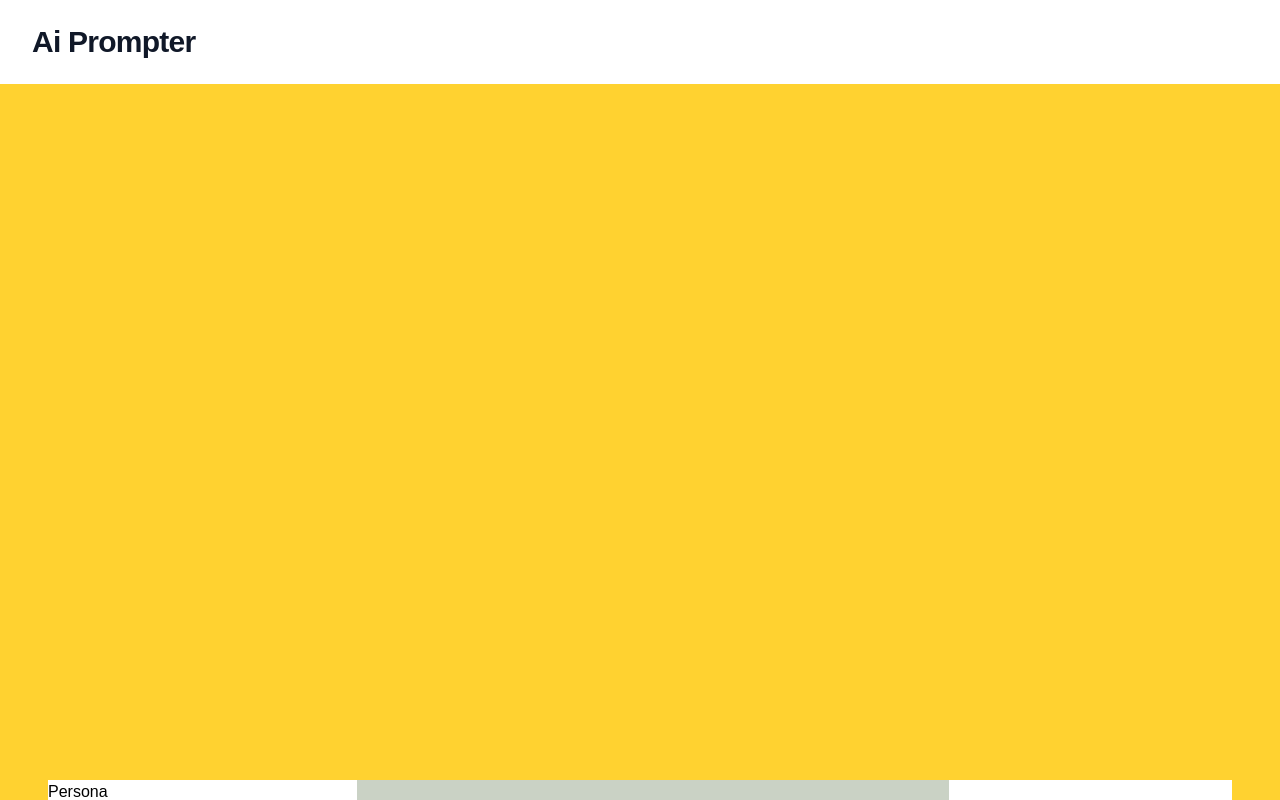
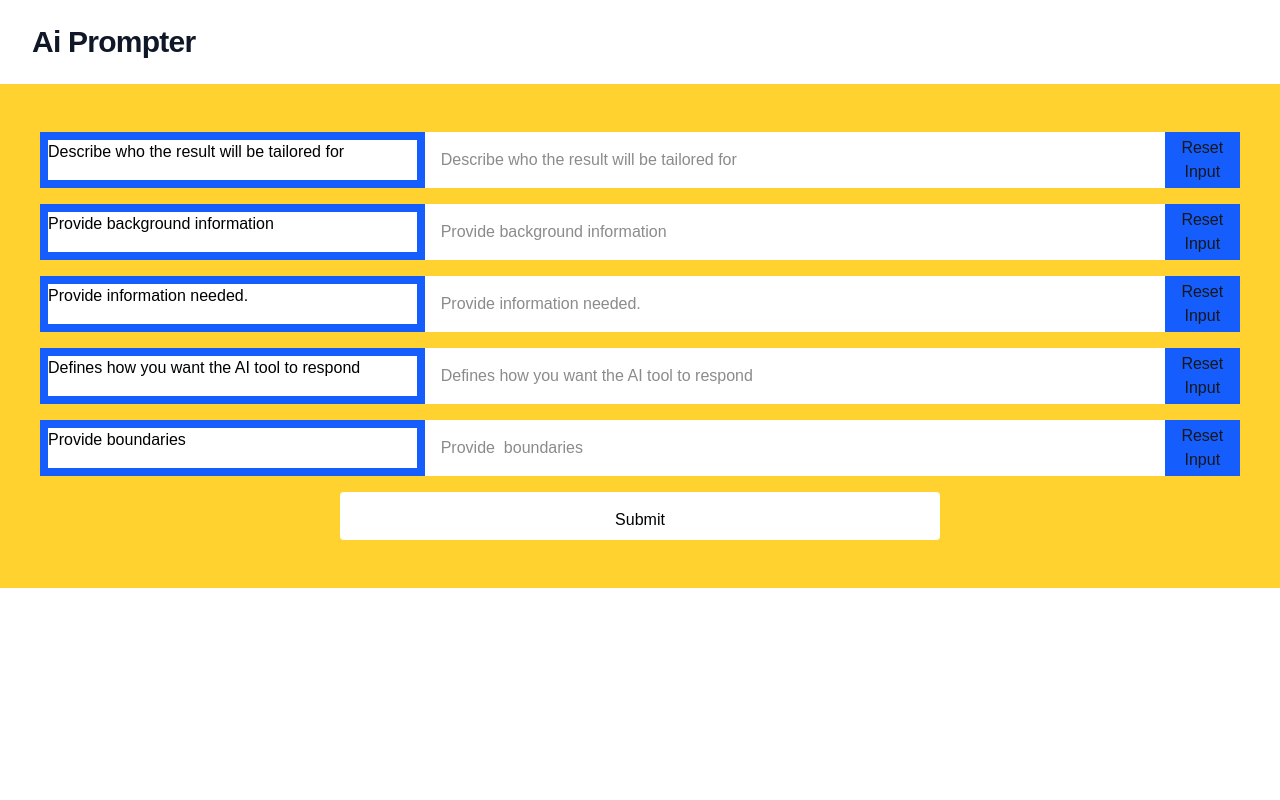
Before and after one commit to ivannissimrch/aiPrompter, a Next.js app: page / in a window 1280 px wide. Built offline with nearby package versions, Linux system fonts and the light colour scheme.

Commit message:
Add chat history

```diff
--- a/src/app/components/Form.tsx
+++ b/src/app/components/Form.tsx
@@ -1,61 +1,176 @@
 "use client";
 
 import { getAiAnswer } from "@/helpers/getAiAnswer";
-import { useRef, useState } from "react";
-import { Inputs } from "../page";
+import { FormEvent, useState } from "react";
+import Input from "./Input";
+import {
+  Button,
+  Dialog,
+  DialogActions,
+  DialogContent,
+  DialogTitle,
+} from "@mui/material";
+import ReactMarkdown from "react-markdown";
+import { v4 as uuidv4 } from "uuid";
+import storeToLocalStorage from "@/helpers/storeToLocalStorage";
+import getDataFromLocalStorage from "@/helpers/getDataFromLocalStorage";
+import { string } from "zod";
 
-export default function Form({ inputs }: { inputs: Inputs[] }) {
-  const [aiMessage, setAiMessage] = useState("");
-  const submitRef = useRef<HTMLButtonElement | null>(null);
+export interface Inputs {
+  id: string;
+  title: string;
+  question: string;
+}
 
-  function scrollToComponent(input: Inputs, idx: number) {
-    if (idx === inputs.length - 1) {
-      submitRef.current?.scrollIntoView({ behavior: "smooth" });
-      return;
+export interface Store {
+  inputValues: Inputs[];
+  userQuestion: string;
+  aiAnswer: string;
+  id: string;
 }
-    inputs[idx + 1].inputRef.current?.scrollIntoView({
-      behavior: "smooth",
+
+export interface PrevConversations {
+  user: string;
+  model: string;
+}
+
+const initialStoreState: Store = {
+  inputValues: [
+    {
+      id: "q1",
+      title: "Describe who the result will be tailored for",
+      question: "",
+    },
+    { id: "q2", title: "Provide background information", question: "" },
+    { id: "q3", title: "Provide information needed.", question: "" },
+    {
+      id: "q4",
+      title: "Defines how you want the AI tool to respond",
+      question: "",
+    },
+    { id: "q5", title: "Provide  boundaries", question: "" },
+  ],
+  userQuestion: "",
+  aiAnswer: "",
+  id: uuidv4(),
+};
+
+export default function Form() {
+  const [storeState, setStoreState] = useState<Store>(initialStoreState);
+  const [isMessageOpen, setIsMessageOpen] = useState(false);
+
+  async function handleSubmit(event: FormEvent<HTMLFormElement>) {
+    event?.preventDefault();
+    // const conversationHistory = getDataFromLocalStorage("previousConversations")
+    //   .map(
+    //     (conversation: { conversation: string[] }) => conversation.conversation
+    //   )
+    //   .join(" ");
+
+    const userPrompt = await updateQuestion();
+    const aiAnswer = await getAiAnswer(userPrompt);
+    updateAiAnswer(aiAnswer);
+    //reset all input values
+    clearAllInputs();
+
+    //update chatHistory
+    // const prevConversations: PrevConversations[] | [] = getDataFromLocalStorage(
+    //   "previousConversations"
+    // );
+
+    // const currentConversation = {
+    //   conversation: `user asked ${userPrompt} and your response was ${aiAnswer}`,
+    // };
+    // prevConversations.unshift(currentConversation);
+    // storeToLocalStorage("previousConversations", prevConversations);
+  }
+
+  async function updateInputsValues(newValue: string, id: string) {
+    setStoreState((prev) => ({
+      ...prev,
+      inputValues: prev.inputValues.map((input) =>
+        input.id === id ? { ...input, question: newValue } : input
+      ),
+    }));
+  }
+
+  async function resetInputsValues(id: string) {
+    setStoreState((prev) => ({
+      ...prev,
+      inputValues: prev.inputValues.map((input) =>
+        input.id === id ? { ...input, question: "" } : input
+      ),
+    }));
+  }
+
+  async function clearAllInputs() {
+    setStoreState((prev) => ({
+      ...prev,
+      inputValues: prev.inputValues.map((input) => ({
+        ...input,
+        question: "",
+      })),
+    }));
+  }
+
+  async function updateQuestion() {
+    const userPrompt = storeState.inputValues
+      .map((inputValue) => inputValue.question)
+      .join(" ");
+    setStoreState((prev) => {
+      return {
+        ...prev,
+        userQuestion: userPrompt,
+      };
+    });
+    return userPrompt;
+  }
+
+  async function updateAiAnswer(newAnswer: string) {
+    console.log(newAnswer);
+    setIsMessageOpen(true);
+    setStoreState((prev) => {
+      return {
+        ...prev,
+        aiAnswer: newAnswer,
+      };
     });
   }
+
   return (
+    <>
       <form
-      onSubmit={async (event) => {
-        event?.preventDefault();
-        // const aiAnswer = await getAiAnswer(testPersonaMessage);
-        // setIsOpen(true);
-        // setAiMessage(aiAnswer);
-      }}
-      className="flex flex-col  w-full  p-10 items-center"
+        onSubmit={handleSubmit}
+        className="flex flex-col  w-full  p-10 items-center h1/2"
       >
-      {inputs.map((input, idx) => (
-        <div
+        {storeState.inputValues.map((input) => (
+          <Input
             key={input.title}
-          className={`${
-            idx === 0 ? "h-[90vh]" : "h-[100vh]"
-          } w-full flex flex-col justify-end`}
-          ref={input.inputRef}
-        >
-          <label className="bg-white  m-2  flex justify-between text-black">
-            {input.title}
-            <input
-              type="text"
-              required
-              name={input.title}
-              className="  p-4 bg-[#CAD2C5] w-1/2"
-              placeholder={input.title}
+            input={input}
+            updateInputsValues={updateInputsValues}
+            resetInputsValues={resetInputsValues}
           />
-            <button type="button" onClick={() => scrollToComponent(input, idx)}>
-              Next
-            </button>
-          </label>
-        </div>
         ))}
-      <button
-        ref={submitRef}
-        className="bg-white w-1/2 p-4 m-2 h-12 rounded text-black"
-      >
+        <button className="bg-white w-1/2 p-4 m-2 h-12 rounded text-black">
           Submit
         </button>
       </form>
+      <section>
+        <Dialog
+          open={isMessageOpen}
+          onClose={() => setIsMessageOpen(false)}
+          aria-labelledby="alert-dialog-title"
+          aria-describedby="alert-dialog-description"
+        >
+          <DialogTitle id="alert-dialog-title">AI Response</DialogTitle>
+          <DialogContent>
+            <ReactMarkdown>{storeState.aiAnswer}</ReactMarkdown>
+          </DialogContent>
+          <DialogActions>
+            <Button onClick={() => setIsMessageOpen(false)}>Close</Button>
+          </DialogActions>
+        </Dialog>
+      </section>
+    </>
   );
 }
--- /dev/null
+++ b/src/app/components/Input.tsx
@@ -0,0 +1,35 @@
+import { Inputs } from "./Form";
+
+interface InputProps {
+  input: Inputs;
+  updateInputsValues: (newValue: string, id: string) => void;
+  resetInputsValues: (id: string) => void;
+}
+
+export default function Input({
+  input,
+  updateInputsValues,
+  resetInputsValues,
+}: InputProps) {
+  return (
+    <div
+      key={input.title}
+      className={` w-full flex  justify-evenly bg-blue-600 m-2`}
+    >
+      <label className="bg-white  m-2  w-2/6 text-black">{input.title}</label>
+      <input
+        onChange={(event) => updateInputsValues(event.target.value, input.id)}
+        type="text"
+        spellCheck
+        required
+        value={input.question}
+        name={input.title}
+        className="  p-4 bg-white w-4/6"
+        placeholder={input.title}
+      />
+      <button type="button" onClick={() => resetInputsValues(input.id)}>
+        Reset Input
+      </button>
+    </div>
+  );
+}
--- a/src/app/page.tsx
+++ b/src/app/page.tsx
@@ -1,30 +1,8 @@
-"use client";
-
-import { RefObject, useRef } from "react";
 import Form from "./components/Form";
 
-export interface Inputs {
-  title: string;
-  inputRef: RefObject<HTMLDivElement | null>;
-}
-
 export default function Home() {
-  const personaRef = useRef<HTMLDivElement | null>(null);
-  const contextRef = useRef<HTMLDivElement | null>(null);
-  const taskRef = useRef<HTMLDivElement | null>(null);
-  const outputRef = useRef<HTMLDivElement | null>(null);
-  const constrainRef = useRef<HTMLDivElement | null>(null);
-
-  const inputs: Inputs[] = [
-    { title: "Persona", inputRef: personaRef },
-    { title: "Context", inputRef: contextRef },
-    { title: "Task", inputRef: taskRef },
-    { title: "Output", inputRef: outputRef },
-    { title: "Constrain", inputRef: constrainRef },
-  ];
-
   return (
-    <div className="h-full bg-amber-500 overflow-hidden">
+    <div className=" bg-amber-500 ">
       <header className="bg-white shadow-sm">
         <div className="mx-auto max-w-7xl px-4 py-6 sm:px-6 lg:px-8">
           <h1 className="text-3xl font-bold tracking-tight text-gray-900">
@@ -33,7 +11,7 @@ export default function Home() {
         </div>
       </header>
       <main className="bg-amber-300">
-        <Form inputs={inputs} />
+        <Form />
       </main>
     </div>
   );
--- a/src/helpers/getAiAnswer.ts
+++ b/src/helpers/getAiAnswer.ts
@@ -1,9 +1,32 @@
 import { GoogleGenerativeAI } from "@google/generative-ai";
 
 export async function getAiAnswer(prompt: string) {
-  const genAI = new GoogleGenerativeAI(`${process.env.NEXT_PUBLIC_AI_API_KEY}`);
-  const model = genAI.getGenerativeModel({ model: "gemini-1.5-flash" });
-  const result = await model.generateContent(prompt);
-  console.log(result.response.text());
+  console.log(prompt);
+  const genAI = new GoogleGenerativeAI("");
+  const model = genAI.getGenerativeModel({
+    model: "gemini-1.5-flash",
+    systemInstruction: "You are LCARS  fromStar Trek universe ",
+  });
+
+  const chat = model.startChat({
+    history: [
+      {
+        role: "user",
+        parts: [
+          {
+            text: "Hello, I'm testing how this works, can you remember this line here... i need to read google docs today",
+          },
+        ],
+      },
+      {
+        role: "model",
+        parts: [{ text: "Great to meet you. What would you like to know?" }],
+      },
+    ],
+  });
+
+  // const result = await model.generateContent(prompt);
+  // return result.response.text();
+  const result = await chat.sendMessage(prompt);
   return result.response.text();
 }
--- /dev/null
+++ b/src/helpers/getDataFromLocalStorage.ts
@@ -0,0 +1,9 @@
+export default function getDataFromLocalStorage(identifier = "") {
+  const data = localStorage.getItem(identifier);
+  if (data !== null) {
+    return JSON.parse(data);
+  } else {
+    console.log("Data not found");
+    return [];
+  }
+}
--- /dev/null
+++ b/src/helpers/storeToLocalStorage.ts
@@ -0,0 +1,8 @@
+import { PrevConversations } from "@/app/components/Form";
+
+export default function storeToLocalStorage(
+  identifier: string,
+  value: PrevConversations[]
+) {
+  localStorage.setItem(identifier, JSON.stringify(value));
+}
```
Also changed, not shown: package.json (+8 -1 lines), src/app/components/TanForm.tsx (added, +72 -0 lines), 1 other file (tests, documents, lock files or other folders). Lines whose indentation alone changed are shown as unchanged.
